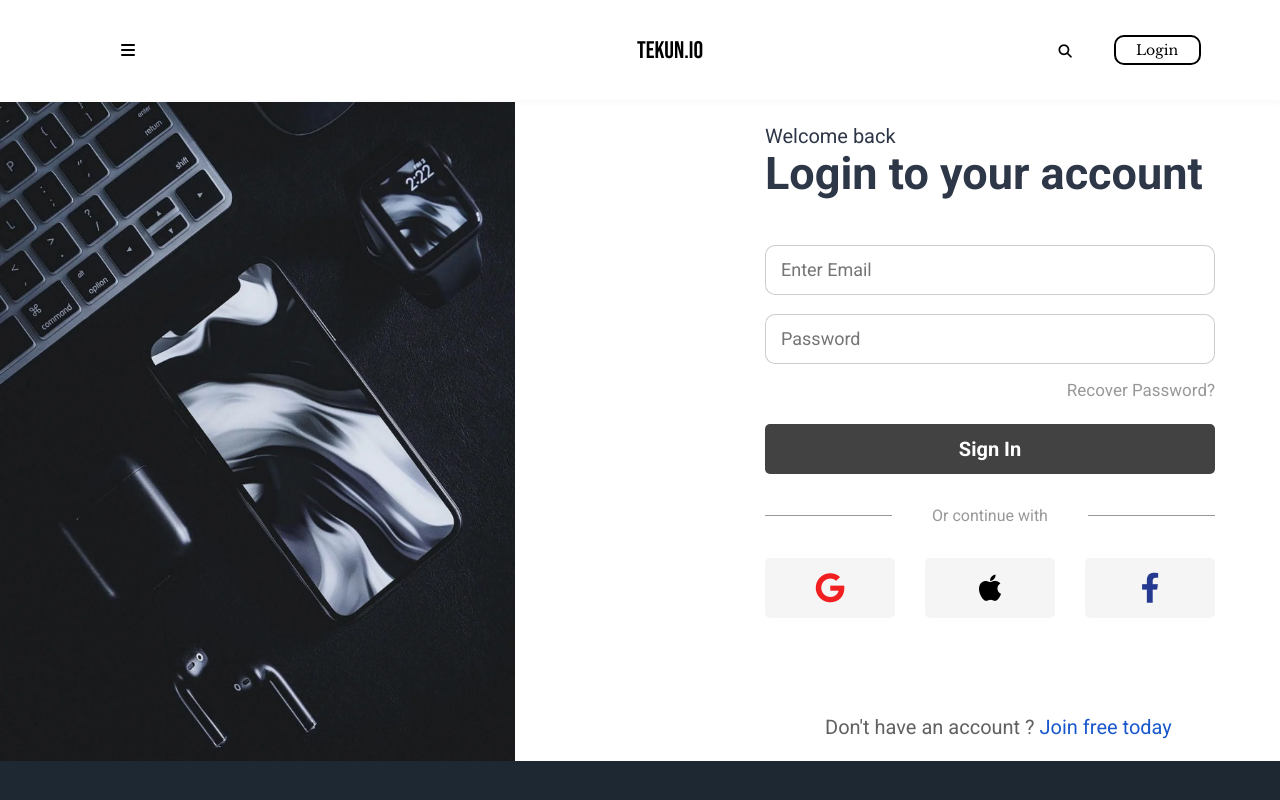
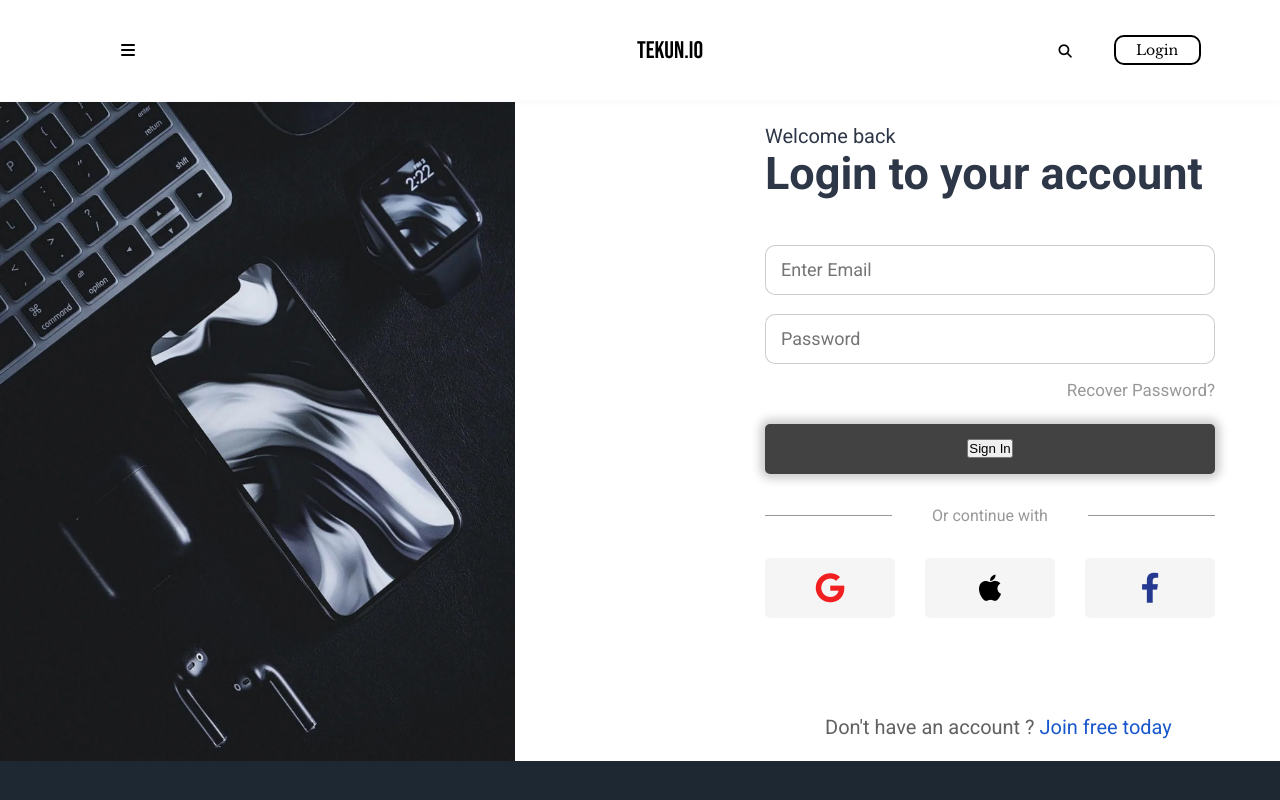
Before and after one commit to CuongXuanLe/TechnologyWeb, a React (Create React App) app in the folder client/: page /login in a window 1280 px wide. Shown: the top 800 px of the page. Built offline with nearby package versions, Linux system fonts and the light colour scheme.

Commit message:
update navbar login

```diff
--- a/client/src/App.js
+++ b/client/src/App.js
@@ -13,6 +13,7 @@ import './App.css';
 
 const App = () => {
 
+  const [login, setLogin] = useState(false);
   const [toggleMenu, setToggleMenu] = useState(false);
 
   function ScrollToTop() {
@@ -32,12 +33,12 @@ const App = () => {
     <Router>
       <ScrollToTop />
 
-      <NavBar toggleMenu={toggleMenu} setToggleMenu={setToggleMenu}/>
+      <NavBar toggleMenu={toggleMenu} setToggleMenu={setToggleMenu} login={login}/>
       <SideBar toggleMenu={toggleMenu} setToggleMenu={setToggleMenu}/>
 
       <Routes>
         <Route path='/' element={<Home />}/>
-        <Route path='/login/*' element={<Login />}/>
+        <Route path='/login/*' element={<Login setLogin={setLogin} />}/>
       </Routes>
 
       <Footer/>
--- a/client/src/Components/Login/SignIn/SignIn.css
+++ b/client/src/Components/Login/SignIn/SignIn.css
@@ -94,7 +94,7 @@
     justify-content: center;
     align-items: center;
     cursor: pointer;
-
+    box-shadow: 0px 0px 10px 5px rgb(0 0 0 / 20%);
 }
 
 .SignIn__otherways{
--- a/client/src/Components/Login/SignIn/SignIn.jsx
+++ b/client/src/Components/Login/SignIn/SignIn.jsx
@@ -3,7 +3,8 @@ import images from '../../../constants/images';
 import { Link } from 'react-router-dom'
 import './SignIn.css'
 
-const SignIn = () => {
+
+const SignIn = ({ setLogin }) => {
   return (
     <div className='SignIn__main'>
       <div className="SignIn__img">
@@ -21,7 +22,7 @@ const SignIn = () => {
           <p>Recover Password?</p>
           </div>
           <div className="input__SignIn">
-            <p>Sign In </p>
+            <button onClick={setLogin}><Link to="/">Sign In</Link></button>
           </div>
         </form>
         <div className="SignIn__otherways">
--- a/client/src/Components/NavBar/NavBar.jsx
+++ b/client/src/Components/NavBar/NavBar.jsx
@@ -2,7 +2,7 @@ import React from 'react'
 import { Link } from 'react-router-dom'
 import './NavBar.css'
 
-const NavBar= ({ toggleMenu, setToggleMenu }) => {
+const NavBar= ({ toggleMenu, setToggleMenu, login }) => {
   return (
     <div className="Navbar">
       <div className='blog__nav'>
@@ -17,11 +17,17 @@ const NavBar= ({ toggleMenu, setToggleMenu }) => {
               <button class="search__submit" aria-label="submit search"><i class="fas fa-search"></i></button>
               <input type="text" class="search__input" aria-label="search" placeholder="Search"/>
             </div>
-          <button className="top__nav-button" type="button">
-            <Link to="/login">
-              <p>Login</p>
-            </Link>
-          </button>
+            {login ? (
+              <p>deptrai</p>
+            ) : (
+              <button className="top__nav-button" type="button">
+              <Link to="/login">
+                <p>Login</p>
+              </Link>
+            </button>
+            )
+            }
+
         </div>
       </div>
       {/* <div className="Navbar__sub-menu">
--- a/client/src/pages/Login/Login.jsx
+++ b/client/src/pages/Login/Login.jsx
@@ -6,11 +6,11 @@ import {
   Route,
 } from 'react-router-dom';
 
-const Login = () => {
+const Login = ({ setLogin }) => {
   return (
     <div className='blog__main-login'>
       <Routes>
-        <Route exact path='/' element={<SignIn/>}/>
+        <Route exact path='/' element={<SignIn setLogin={setLogin}/>}/>
         <Route path='/register' element={<SignUp/>}/>
       </Routes>
     </div>
```
